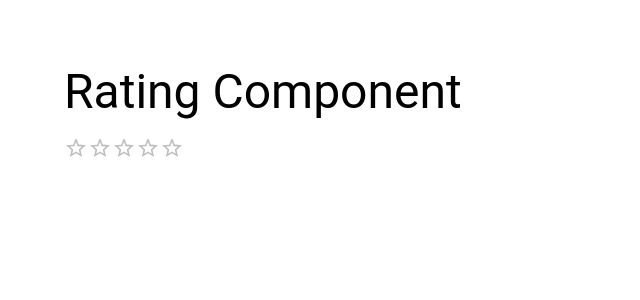
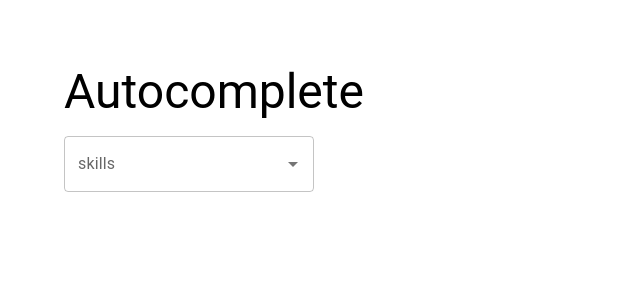
Before and after one commit to tehaamhashmi7/Everything-in-Material-UI, a React (Create React App) app: page / in a window 1280 px wide. Shown: the top 300 px of the page, without its empty margins (0-640 px from the left). Built offline with nearby package versions, Linux system fonts and the light colour scheme.

Commit message:
Autocomplete

```diff
--- a/src/App.tsx
+++ b/src/App.tsx
@@ -10,6 +10,7 @@ import RadioButton from './components/5-RadioButton';
 import Checkboxx from './components/6-checkboxx';
 import Switches from './components/7-Switches';
 import Ratings from './components/8-Ratings';
+import Autocompleted from './components/9-Autocomplete';
 
 function App() {
   return (
@@ -21,7 +22,8 @@ function App() {
       {/* <RadioButton /> */}
       {/* <Checkboxx /> */}
       {/* <Switches /> */}
-      <Ratings />
+      {/* <Ratings /> */}
+      <Autocompleted />
     </div>
   );
 }
--- /dev/null
+++ b/src/components/9-Autocomplete.tsx
@@ -0,0 +1,31 @@
+import { Autocomplete, Stack, TextField, Typography } from "@mui/material";
+import React, { useState } from "react";
+
+function Autocompleted() {
+  const [value, setVal] = useState<string | null>(null);
+  console.log(value);
+
+  const skills = ["HTML", "CSS", "JavaScript", "React", "Node.js"];
+
+  return (
+    <Stack spacing={2} width={"250px"}>
+      <Typography variant="h3">Autocomplete</Typography>
+      <Autocomplete
+        options={skills}
+        renderInput={(params) => (
+          <TextField
+            {...params}
+            value={value}
+            label={"skills"}
+            onChange={(_event: React.ChangeEvent<HTMLInputElement>) =>
+              setVal(_event.target.value)
+            }
+          />
+        )}
+      />
+      <Typography variant="h5">{value}</Typography>
+    </Stack>
+  );
+}
+
+export default Autocompleted;
```
